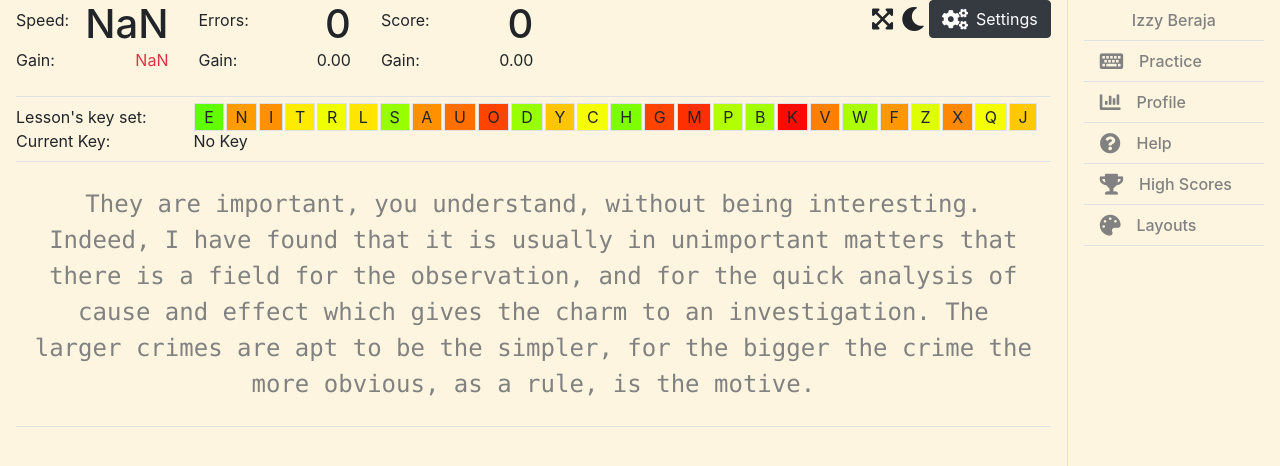
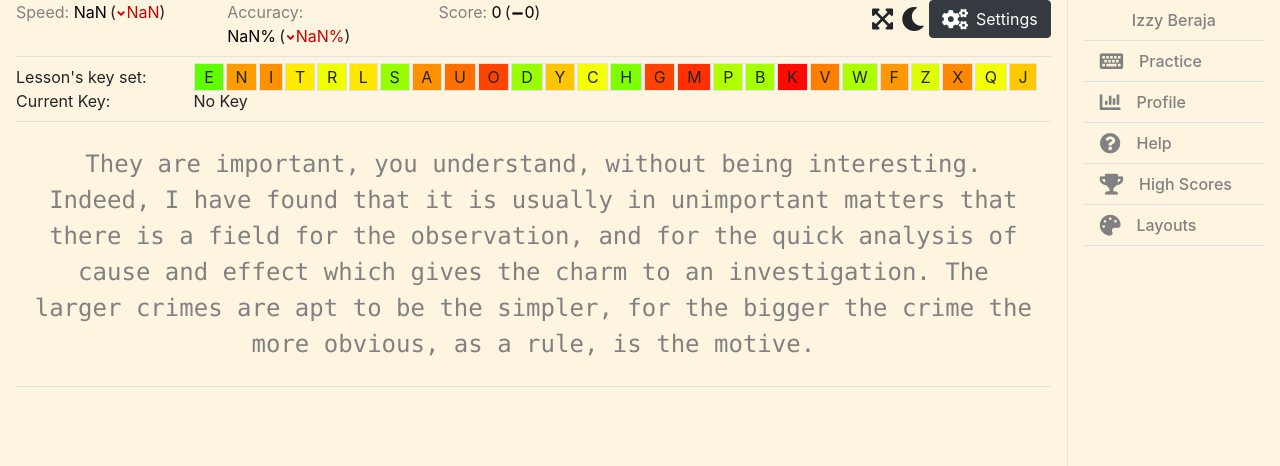
Before and after one commit to IzzyBeraja/Time-Manager-FrontEnd, a React (Create React App) app: page / in a window 1280 px wide. Shown: the top 466 px of the page. Built offline with nearby package versions, Linux system fonts and the light colour scheme.

Commit message:
Changed errors to accuracy and added styles 🎨

```diff
--- a/src/components/Practice/Practice.tsx
+++ b/src/components/Practice/Practice.tsx
@@ -11,8 +11,8 @@ const Practice = () => {
   const [stats, setStats] = useState<Stats>({
     speed: 0,
     speedChange: 0,
-    errors: 0,
-    errorsChange: 0,
+    accuracy: 0,
+    accuracyChange: 0,
     score: 0,
     scoreChange: 0,
     time: 0,
--- a/src/components/RecentTestStats/RecentTestStats.tsx
+++ b/src/components/RecentTestStats/RecentTestStats.tsx
@@ -2,63 +2,53 @@ import React from "react";
 import Guage from "components/common/Guage";
 
 type Props = {
+  speedLabel: string;
   speed: number;
   speedGain: number;
-  errors: number;
-  errorsGain: number;
+  accuracyLabel: string;
+  accuracy: number;
+  accuracyGain: number;
+  scoreLabel: string;
   score: number;
   scoreGain: number;
-  speedLabel: string;
-  speedGainLabel: string;
-  errorsLabel: string;
-  errorsGainLabel: string;
-  scoreLabel: string;
-  scoreGainLabel: string;
 };
 
 const RecentTestStats = ({
   speed,
   speedLabel,
-  errors,
-  errorsLabel,
+  accuracy,
+  accuracyLabel,
   score,
   scoreLabel,
   speedGain,
-  speedGainLabel,
-  errorsGain,
-  errorsGainLabel,
+  accuracyGain,
   scoreGain,
-  scoreGainLabel,
 }: Props) => {
   return (
+    // >> Inline styling might be much better here
     <div className="row">
       <div className="col">
         <Guage
           primaryLabel={speedLabel}
           primaryValue={speed}
-          primaryPrecision={1}
-          secondaryLabel={speedGainLabel}
           secondaryValue={speedGain}
-          secondaryPrecision={2}
+          precision={1}
         />
       </div>
       <div className="col">
         <Guage
-          primaryLabel={errorsLabel}
-          primaryValue={errors}
-          secondaryLabel={errorsGainLabel}
-          secondaryValue={errorsGain}
-          secondaryPrecision={2}
-          reverseSecondaryColor={true}
+          primaryLabel={accuracyLabel}
+          primaryValue={accuracy}
+          secondaryValue={accuracyGain}
+          precision={2}
+          toPercent={true}
         />
       </div>
       <div className="col">
         <Guage
           primaryLabel={scoreLabel}
           primaryValue={score}
-          secondaryLabel={scoreGainLabel}
           secondaryValue={scoreGain}
-          secondaryPrecision={2}
         />
       </div>
     </div>
--- a/src/components/TypeTest/TypeTest.tsx
+++ b/src/components/TypeTest/TypeTest.tsx
@@ -72,15 +72,16 @@ const TypeTest = ({ text, keySet, stats, onTestFinish }: Props) => {
     const wrongAnswers = answers.filter(a => a === "-").length;
     const rightAnswers = text.length - wrongAnswers;
     const wpm = text.length / avgWordLength / time;
-    const runScore = rightAnswers * 20 - wrongAnswers * 20;
+    const score = rightAnswers * 20 - wrongAnswers * 20;
+    const accuracy = ((rightAnswers - wrongAnswers) / text.length) * 100;
 
     const runStats: Stats = {
       speed: wpm,
       speedChange: wpm - stats.speed,
-      errors: wrongAnswers,
-      errorsChange: wrongAnswers - stats.errors,
-      score: runScore,
-      scoreChange: runScore - stats.score,
+      accuracy: accuracy,
+      accuracyChange: accuracy - stats.accuracy,
+      score: score,
+      scoreChange: score - stats.score,
       time: time * 60,
       textLength: text.length,
     };
@@ -92,19 +93,16 @@ const TypeTest = ({ text, keySet, stats, onTestFinish }: Props) => {
   return (
     <div className="mx-3">
       <div className="row border-bottom mx-0 pb-2  p-0 justify-content-between">
-        <div className="col-6 px-0">
+        <div className="col-7 px-0">
           <RecentTestStats
             speedLabel={"Speed: "}
             speed={stats.speed}
-            errorsLabel={"Errors: "}
-            errors={stats.errors}
+            speedGain={stats.speedChange}
+            accuracyLabel={"Accuracy: "}
+            accuracy={stats.accuracy}
+            accuracyGain={stats.accuracyChange}
             scoreLabel={"Score: "}
             score={stats.score}
-            speedGainLabel={"Gain: "}
-            speedGain={stats.speedChange}
-            errorsGainLabel={"Gain: "}
-            errorsGain={stats.errorsChange}
-            scoreGainLabel={"Gain: "}
             scoreGain={stats.scoreChange}
           />
         </div>
--- /dev/null
+++ b/src/components/common/Guage/Guage.scss
@@ -0,0 +1,51 @@
+@import "layout/theme.scss";
+
+// >> @extend general header type font
+.primary-label {
+  color: $grey;
+}
+
+.primary-value {
+  color: $black;
+}
+
+.secondary-text {
+  display: inline;
+  margin: 0 0.2rem;
+}
+
+%fontawesomeStyle {
+  font-family: "Font Awesome 5 Free";
+  font-weight: 900;
+  font-size: 0.75rem;
+  margin: 0 0.1rem;
+}
+
+.gain::before {
+  color: $green;
+  @extend %fontawesomeStyle;
+  content: "\f106";
+}
+
+.gain {
+  color: $green;
+}
+
+.drop::before {
+  color: $red;
+  @extend %fontawesomeStyle;
+  content: "\f107";
+}
+.drop {
+  color: $red;
+}
+
+.same::before {
+  color: $black;
+  @extend %fontawesomeStyle;
+  content: "\f068";
+}
+
+.same {
+  color: $black;
+}
--- a/src/components/common/Guage/Guage.tsx
+++ b/src/components/common/Guage/Guage.tsx
@@ -1,52 +1,38 @@
 import React from "react";
+import "./Guage.scss";
 
 interface Props {
   primaryLabel: string;
   primaryValue: number;
-  primaryPrecision?: number;
-  secondaryLabel: string;
   secondaryValue: number;
-  secondaryPrecision?: number;
+  precision?: number;
   reverseSecondaryColor?: boolean;
+  toPercent?: boolean;
 }
 
 const Guage = ({
   primaryLabel,
-  primaryValue,
-  primaryPrecision,
-  secondaryLabel,
-  secondaryValue,
-  secondaryPrecision,
-  reverseSecondaryColor,
+  primaryValue: pv,
+  secondaryValue: sv,
+  precision,
+  //reverseSecondaryColor,
+  toPercent: p,
 }: Props) => {
-  const color: (value: number) => string = value => {
-    if (value === 0) return "";
-    const color = value > 0 ? !reverseSecondaryColor : reverseSecondaryColor;
-    return color ? "text-success" : "text-danger";
+  const style: (value: number) => string = value => {
+    if (value === 0) return "same";
+    return value > 0 ? "gain" : "drop";
   };
 
+  const sVal = sv.toFixed(precision) + (p ? "%" : "");
+  const pVal = pv.toFixed(precision) + (p ? "%" : "");
+
   return (
-    // TODO: Learn some CSS and get the styling out of here
     <>
-      <div
-        className="d-flex"
-        style={{ justifyContent: "space-between", alignItems: "flex-end" }}
-      >
-        <p>{primaryLabel}</p>
-        <h1 className="my-0">{primaryValue.toFixed(primaryPrecision)}</h1>
-      </div>
-
-      <div
-        className="d-flex"
-        style={{ justifyContent: "space-between", alignItems: "flex-end" }}
-      >
-        <p>{secondaryLabel}</p>
-        <p className={color(secondaryValue)}>
-          {secondaryValue > 0
-            ? `+${secondaryValue.toFixed(secondaryPrecision)}`
-            : secondaryValue.toFixed(secondaryPrecision)}
-        </p>
-      </div>
+      <span className="primary-label">{primaryLabel}</span>
+      <span className="primary-value">{pVal}</span>
+      <p className="secondary-text">
+        (<span className={style(sv)}>{sv > 0 ? `+${sVal}` : sVal}</span>)
+      </p>
     </>
   );
 };
--- a/src/types.ts
+++ b/src/types.ts
@@ -3,8 +3,8 @@ export type AnswerTypes = "+" | "-";
 export type Stats = {
   speed: number;
   speedChange: number;
-  errors: number;
-  errorsChange: number;
+  accuracy: number;
+  accuracyChange: number;
   score: number;
   scoreChange: number;
   time: number;
```
